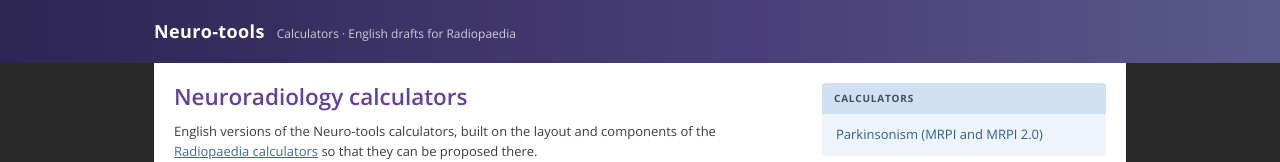
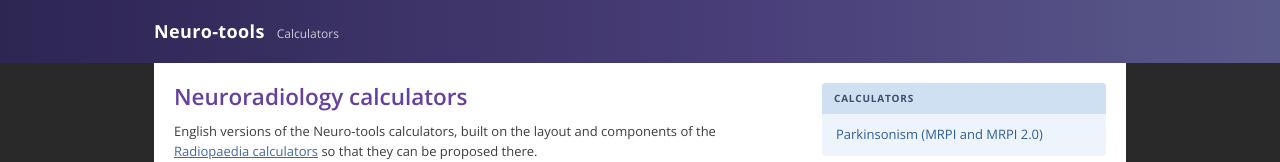
Before and after one commit to gmadevs/neurotools, a plain HTML site: page calculators/index.html in a window 1280 px wide. Shown: the top 162 px of the page. Drawn offline with nearby package versions, Linux system fonts and the light colour scheme.

Commit message:
calcolatori: tolta la scritta English drafts for Radiopaedia dalla barra in alto
Co-Authored-By: Claude Opus 5.5 <noreply@anthropic.com>

```diff
--- a/calculators/index.html
+++ b/calculators/index.html
@@ -16,7 +16,7 @@
 <div class="calc-top">
   <div class="calc-top-inner">
     <a href="../index.html">Neuro-tools</a>
-    <span>Calculators · English drafts for Radiopaedia</span>
+    <span>Calculators</span>
   </div>
 </div>
 
```
Also changed, not shown: calculators/mrpi.html (+1 -1 lines).
